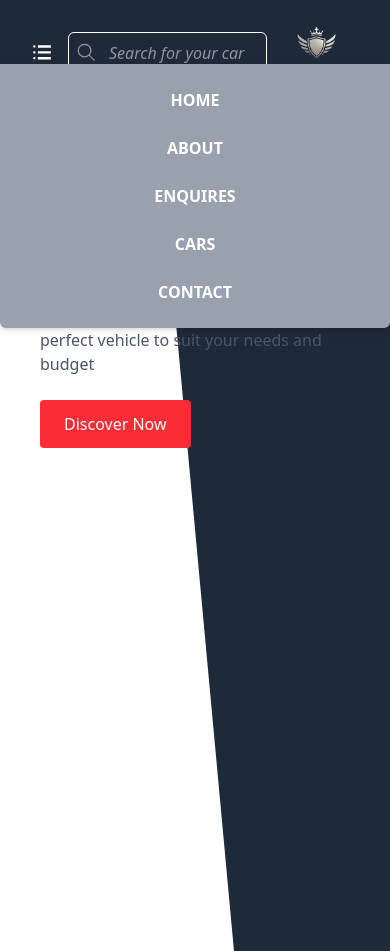
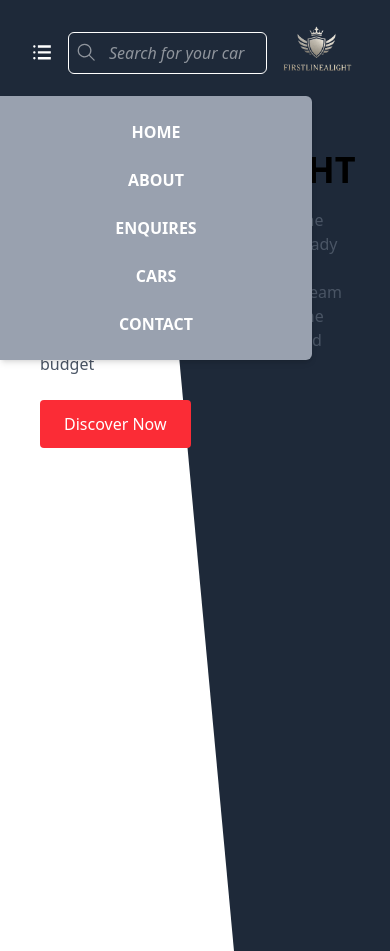
Before and after one commit to jahseed89/firstlinealight, a React (Vite) app: page / in a window 390 px wide. Both pictures are taken after a click on the icon 42 px from the left and 53 px from the top of the page. Built offline with nearby package versions, Linux system fonts and the light colour scheme.

Commit message:
animation to responsiveness

```diff
--- a/package.json
+++ b/package.json
@@ -12,6 +12,7 @@
   "dependencies": {
     "@fontsource/libre-baskerville": "^5.2.6",
     "@tailwindcss/vite": "^4.1.5",
+    "framer-motion": "^12.10.1",
     "react": "^19.1.0",
     "react-dom": "^19.1.0",
     "react-icons": "^5.5.0",
--- a/src/components/header/Header.jsx
+++ b/src/components/header/Header.jsx
@@ -2,9 +2,10 @@ import React, { useState } from 'react';
 import { Link } from 'react-router-dom';
 import { GoSearch } from "react-icons/go";
 import siteLogo from '../../assets/logo.png';
-// import { RiMenu3Fill } from "react-icons/ri";
 import { NavLink } from 'react-router-dom';
 import { TfiMenuAlt } from "react-icons/tfi";
+// eslint-disable-next-line no-unused-vars
+import { motion, AnimatePresence } from 'framer-motion';
 
 const carOptions = [
   'Benz C-Class',
@@ -66,16 +67,6 @@ const Header = () => {
               >
                 {item.label}
               </NavLink>
-              {/* <NavLink
-                to={item.path}
-                className={({ isActive }) =>
-                  isActive
-                    ? 'relative text-white font-bold after:content-[""] after:absolute after:-bottom-1 after:left-1/2 after:-translate-x-1/2 after:w-[70%] after:border-b-2 after:border-grey-600'
-                    : 'text-white hover:text-grey-400'
-                }
-              >
-                {item.label}
-              </NavLink> */}
             </li>
           ))}
         </ul>
@@ -113,9 +104,15 @@ const Header = () => {
           </div>
         </div>
       </div>
-      {/* Mobile Dropdown Menu */}
+      <AnimatePresence>
         {isMenuOpen && (
-        <ul className='lg:hidden absolute top-16 left-0 right-0 bg-gray-400 text-white font-semibold text-center space-y-2 py-4 shadow-md rounded-b-md z-50'>
+          <motion.ul
+            initial={{ x: '-100%', opacity: 0 }}
+            animate={{ x: 0, opacity: 1 }}
+            exit={{ x: '-100%', opacity: 0 }}
+            transition={{ duration: 0.4, ease: 'easeInOut' }}
+            className='lg:hidden absolute top-24 left-0 bg-gray-400 text-white font-semibold text-center space-y-2 py-4 shadow-md rounded-r-md z-50 w-[80%] h-auto'
+          >
             <li className='hover:bg-gray-700 py-2'>
               <Link to="/" onClick={() => setIsMenuOpen(false)}>HOME</Link>
             </li>
@@ -131,8 +128,11 @@ const Header = () => {
             <li className='hover:bg-gray-700 py-2'>
               <Link to="/contact" onClick={() => setIsMenuOpen(false)}>CONTACT</Link>
             </li>
-        </ul>
+          </motion.ul>
         )}
+      </AnimatePresence>
+
+
     </div>
   );
 };
```
Also changed, not shown: src/App.jsx (+1 -27 lines), 1 other file (tests, documents, lock files or other folders). Lines whose indentation alone changed are shown as unchanged.
